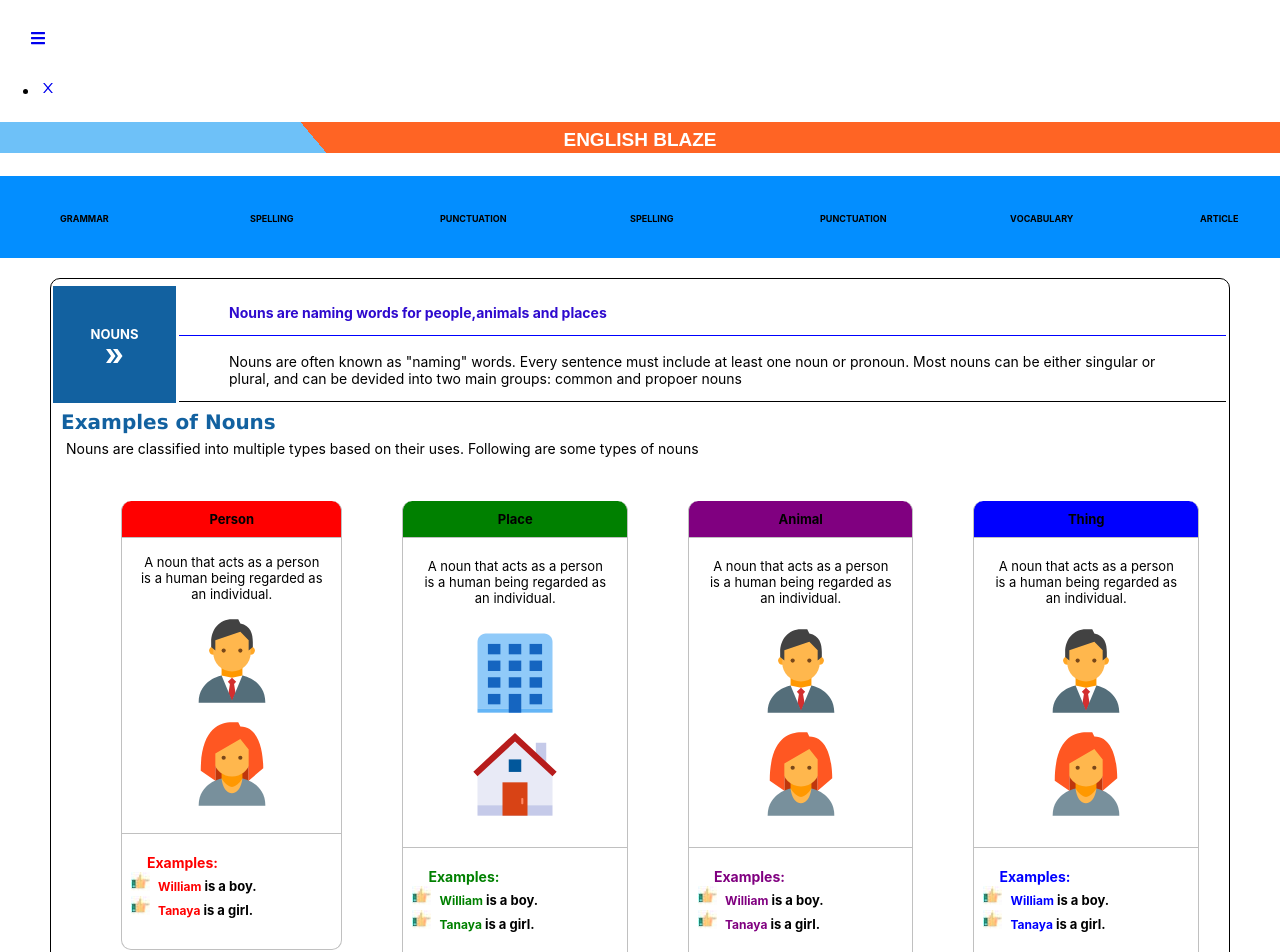
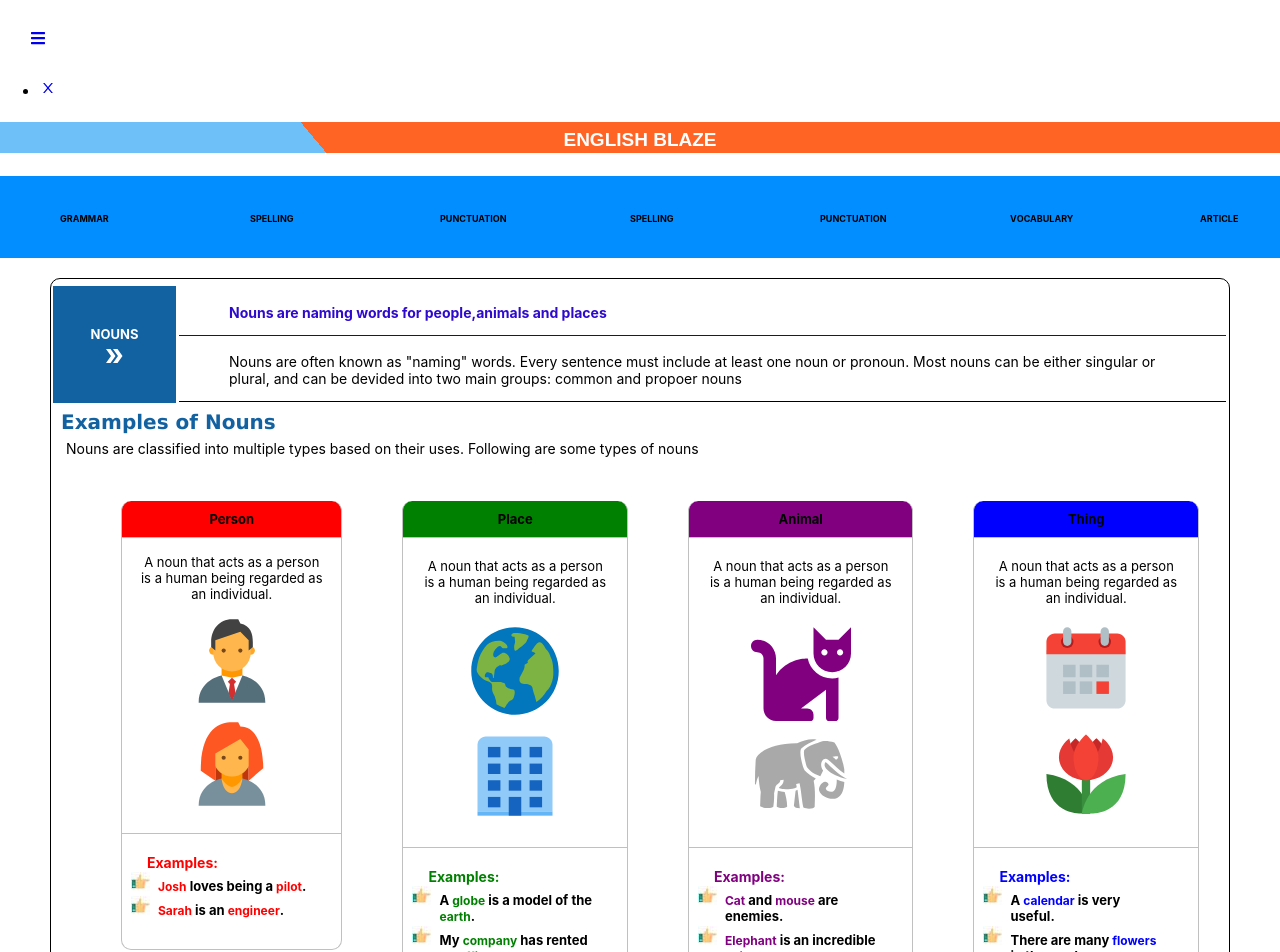
Before and after one commit to ktushar19Git/EnglishApp, a React (Create React App) app: page / in a window 1280 px wide. Shown: the top 952 px of the page. Built offline with nearby package versions, Linux system fonts and the light colour scheme.

Commit message:
Exps are all done

```diff
--- a/src/CSS/list.css
+++ b/src/CSS/list.css
@@ -492,3 +492,11 @@
     padding: 0px;
     font-size: 12px;
 }
+.color_purple
+{
+    color: purple;
+}
+.color_grey
+{
+    color: darkgrey;
+}
--- a/src/Components/PartsOfSpeech/Noun/NounExamples.js
+++ b/src/Components/PartsOfSpeech/Noun/NounExamples.js
@@ -1,8 +1,9 @@
 import React from 'react'
 import PlaceIcon from '@material-ui/icons/Place';
-import {FcBusinessman, FcBusinesswoman} from 'react-icons/fc';
-import {FcOrganization, FcHome} from 'react-icons/fc';
-
+import {FcBusinessman, FcBusinesswoman, FcCloseUpMode} from 'react-icons/fc';
+import {FcOrganization, FcGlobe, FcPlanner} from 'react-icons/fc';
+import {FaCat} from 'react-icons/fa';
+import {GiElephant} from 'react-icons/gi';
 
 function NounExamples()
 
@@ -38,8 +39,8 @@ function NounExamples()
 
                                     <ul>
                                         <span>Examples:</span>
-                                        <li ><span>William</span> is a boy.</li>
-                                        <li ><span>Tanaya</span> is a girl.</li>
+                                        <li ><span>Josh</span> loves being a <span>pilot</span>.</li>
+                                        <li ><span>Sarah</span> is an <span>engineer</span>.</li>
                                     </ul>
 
                             </li>
@@ -56,16 +57,17 @@ function NounExamples()
                                     A noun that acts as a person is a human being regarded as an individual.
                                 </div>
                                 <div>
+                                    <FcGlobe class="iconstandard"></FcGlobe>
                                     <FcOrganization class="iconstandard"></FcOrganization>
-                                    <FcHome class="iconstandard"></FcHome>
+
                                 </div>
                             </li>
                             <li>
 
                                     <ul>
                                         <span>Examples:</span>
-                                        <li ><span>William</span> is a boy.</li>
-                                        <li ><span>Tanaya</span> is a girl.</li>
+                                        <li > A <span>globe</span> is a model of the <span>earth</span>.</li>
+                                        <li> My <span>company</span> has rented an <span>office</span>.</li>
                                     </ul>
 
                             </li>
@@ -82,16 +84,16 @@ function NounExamples()
                                     A noun that acts as a person is a human being regarded as an individual.
                                 </div>
                                 <div>
-                                    <FcBusinessman class="iconstandard"></FcBusinessman>
-                                    <FcBusinesswoman class="iconstandard"></FcBusinesswoman>
+                                    <FaCat class="iconstandard color_purple"></FaCat>
+                                    <GiElephant class="iconstandard color_grey" ></GiElephant>
                                 </div>
                             </li>
                             <li>
 
                                     <ul>
                                         <span>Examples:</span>
-                                        <li ><span>William</span> is a boy.</li>
-                                        <li ><span>Tanaya</span> is a girl.</li>
+                                        <li > <span>Cat</span> and <span>mouse</span> are enemies.</li>
+                                        <li ><span>Elephant</span> is an incredible <span>animal</span>.</li>
                                     </ul>
 
                             </li>
@@ -108,16 +110,16 @@ function NounExamples()
                                     A noun that acts as a person is a human being regarded as an individual.
                                 </div>
                                 <div>
-                                    <FcBusinessman class="iconstandard"></FcBusinessman>
-                                    <FcBusinesswoman class="iconstandard"></FcBusinesswoman>
+                                    <FcPlanner class="iconstandard"></FcPlanner>
+                                    <FcCloseUpMode class="iconstandard"></FcCloseUpMode>
                                 </div>
                             </li>
                             <li>
 
                                     <ul>
                                         <span>Examples:</span>
-                                        <li ><span>William</span> is a boy.</li>
-                                        <li ><span>Tanaya</span> is a girl.</li>
+                                        <li > A <span>calendar</span> is very useful.</li>
+                                        <li > There are many <span>flowers</span> in the garden.</li>
                                     </ul>
 
                             </li>
```
Also changed, not shown: 1 other file (tests, documents, lock files or other folders).
